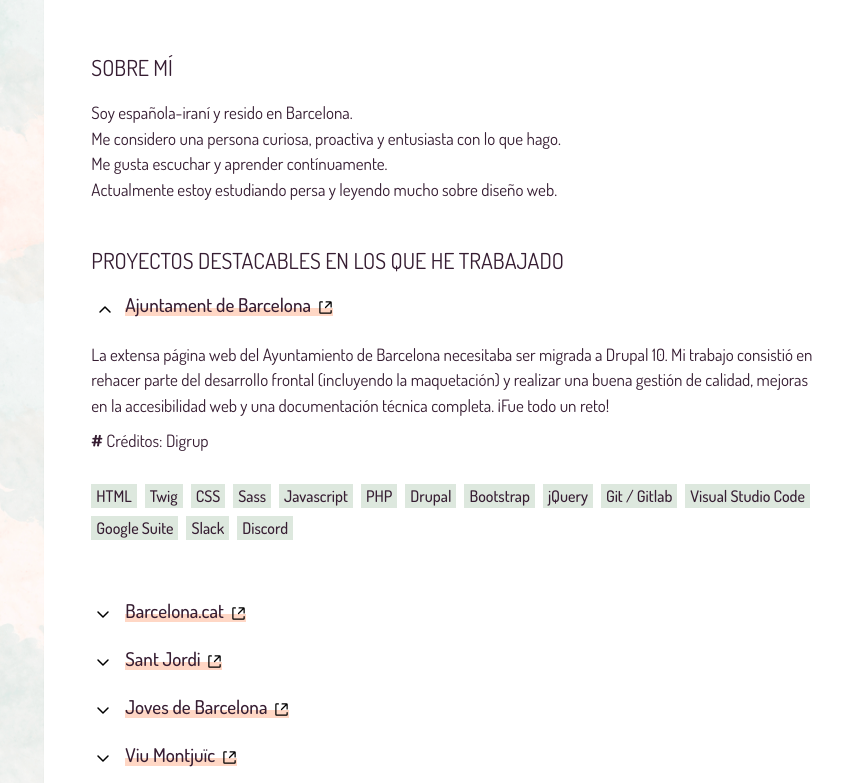
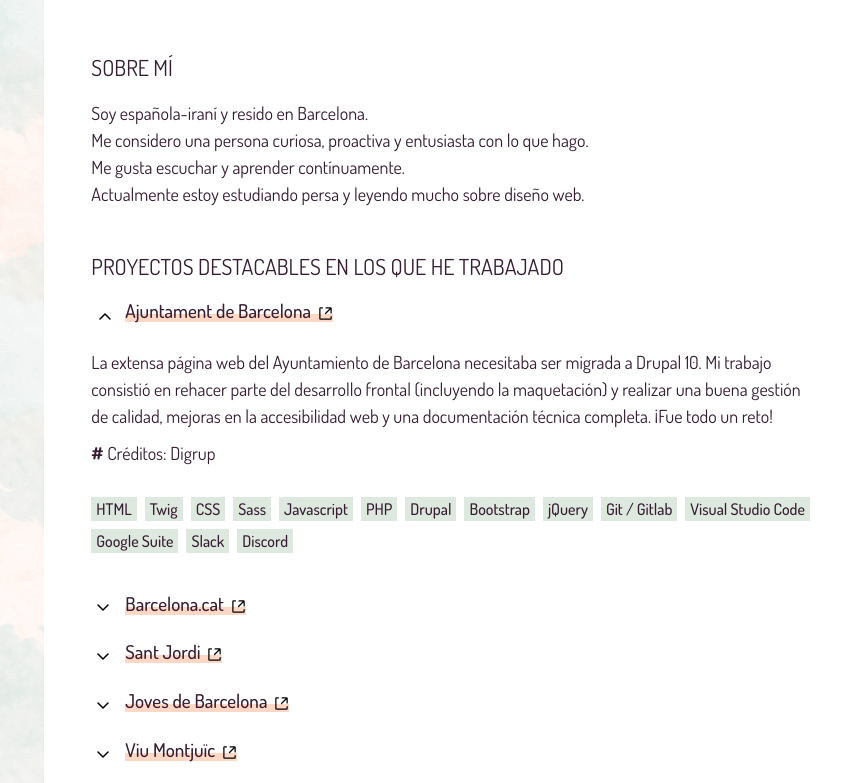
Before and after one commit to desobouti/my-website-2024, a plain HTML site: page web/es/home.html in a window 1280 px wide. Both pictures are taken after a click on the button 521 px from the left and 307 px from the top of the page. Shown: the top 783 px of the page, 417-1280 px from the left. Drawn offline with Linux system fonts and the light colour scheme.

Commit message:
Add files via upload

```diff
--- a/web/css/style.css
+++ b/web/css/style.css
@@ -42,12 +42,12 @@ body h3 {
   }
 }
 body p {
-  font-size: 1.5rem;
+  font-size: 1.6rem;
   color: #361d32;
 }
 @media only screen and (min-width: 768px) {
   body p {
-    font-size: 1.7rem;
+    font-size: 1.8rem;
   }
 }
 body a:not(.icon) {
@@ -80,7 +80,7 @@ body a:not(.icon):focus-visible {
   outline-color: #ffd7c5;
 }
 body ul {
-  font-size: 1.5rem;
+  font-size: 1.6rem;
   color: #361d32;
   list-style: none;
   padding: 0;
@@ -88,7 +88,7 @@ body ul {
 }
 @media only screen and (min-width: 768px) {
   body ul {
-    font-size: 1.7rem;
+    font-size: 1.8rem;
   }
 }
 @media only screen and (max-width: 575px) {
@@ -193,11 +193,6 @@ body section:not(:last-child) {
 .project-item .project-info {
   display: none;
   margin-bottom: 4rem;
-}
-@media only screen and (min-width: 768px) {
-  .project-item .project-info {
-    margin-bottom: 6rem;
-  }
 }
 .project-item .project-info.active {
   display: block;
```
